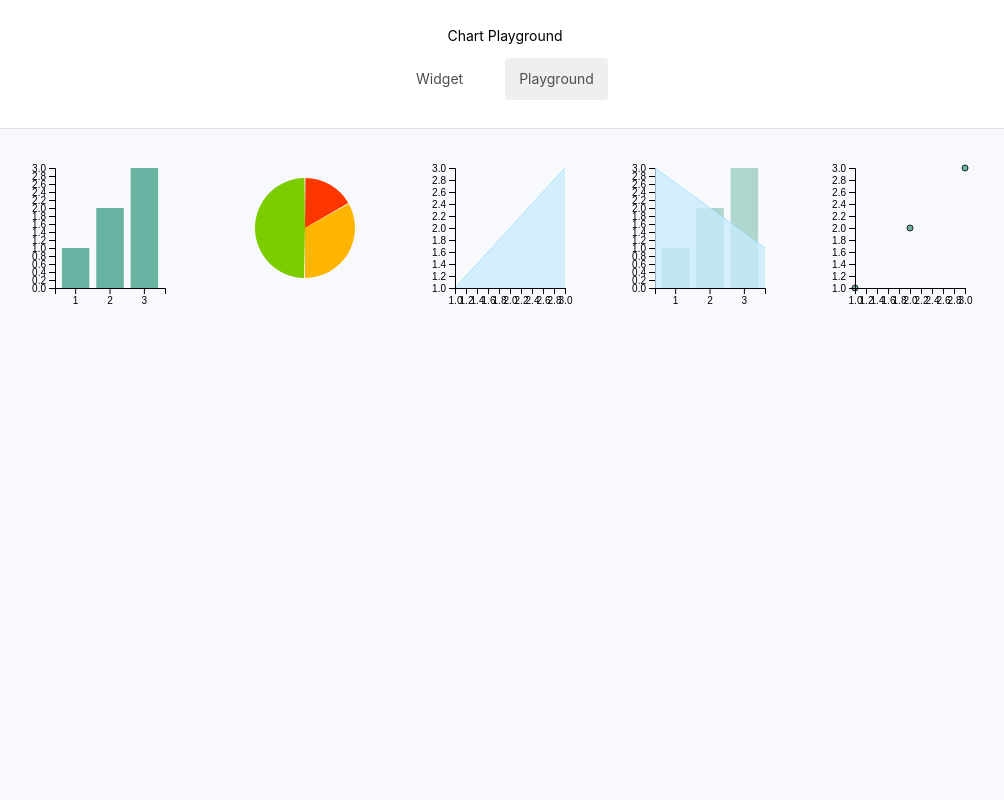
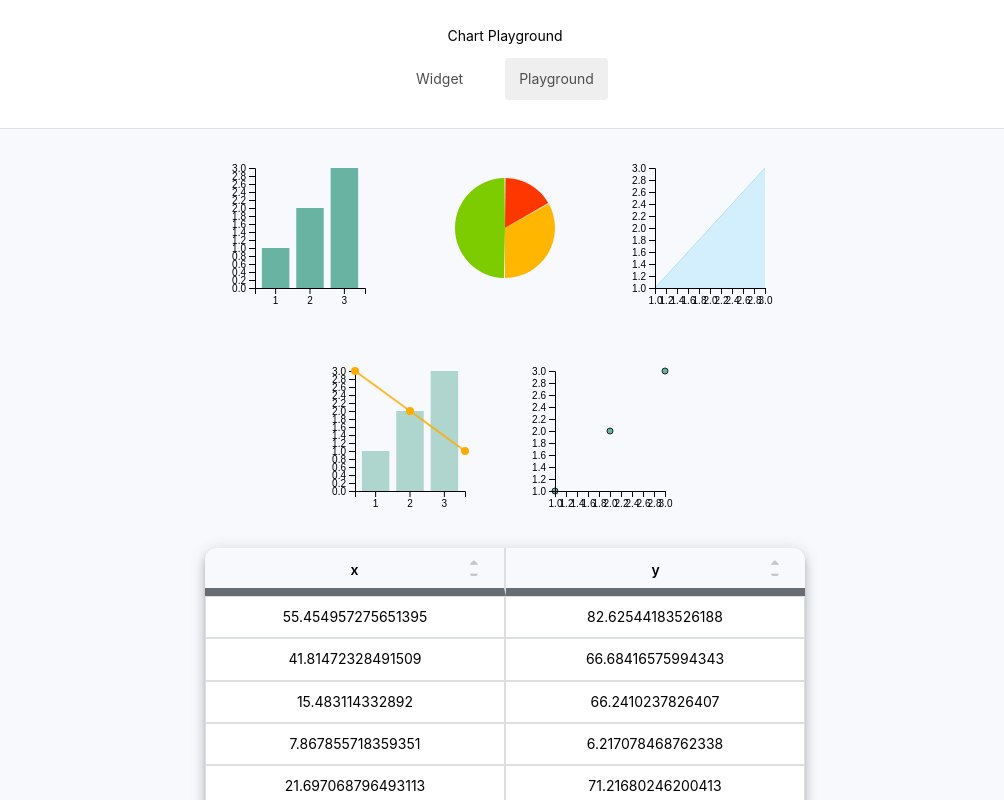
Before and after one commit to michaelmendoza/chart-widget, a React (Create React App) app: page / in a window 1280 px wide. Both pictures are taken after a click on the button "Playground". Shown: the top 800 px of the page, without its empty margins (135-1139 px from the left). Built offline with nearby package versions, Linux system fonts and the light colour scheme.

Commit message:
Added DataTables. Added cache to DataSource. Fix to DualCharts.

```diff
--- a/src/App.scss
+++ b/src/App.scss
@@ -129,6 +129,14 @@ label {
   text-align: center;
 }
 
+/** Helper atomic classes */
+
+.text-align-center {
+  text-align: center;
+}
+
+/** Layout with flex box */
+
 .layout-row {
   display: flex;
   align-items: center;
@@ -142,8 +150,10 @@ label {
   justify-content: center;
 }
 
-.flex-100 {
-  flex:0 0 1;
+.flex { box-sizing: border-box; flex: 1; }
+$percents: 5, 10, 15, 20, 25, 30, 35, 40, 45, 50, 55, 60, 65, 70, 75, 80, 85, 90, 95, 100;
+@each $percent in $percents {
+    .flex-#{$percent} { flex: 0 0 percentage($percent/100); }
 }
 
 .layout-space-between {
@@ -291,8 +301,7 @@ label {
     padding: 1em 2em 2em 2em;
     box-shadow: $box-shadow;
 
-    width: 50em;
-    //height: 40em;
+    width: 25vmax;
     top: 0;
     bottom: 0;
     right: 0;
--- /dev/null
+++ b/src/Chart/components/Tables/DataTable.tsx
@@ -0,0 +1,37 @@
+import React, { } from 'react';
+import Utils from '../../modules/utils';
+import DataTableFilters from './DataTableFilters';
+import DataTableHeaders from './DataTableHeaders';
+import DataTableRow from './DataTableRow';
+import './data-table.scss';
+
+export const getMockTableData = () =>{
+    const data = [];
+    for(var i = 0; i < 10; i++) {
+        data.push({ x: Utils.random(0,100), y:Utils.random(0,100) });
+    }
+    const keys = ['x','y'];
+    return { data:data, keys:keys }
+}
+
+interface Props {
+    data: any [],
+    columns: string []
+}
+
+const DataTable: React.FC<Props> = (props) => {
+
+    return (
+        <div className="data-table">
+            <DataTableHeaders columns={props.columns}></DataTableHeaders>
+           {
+                props.data.map((row : any)=> {
+                    return <DataTableRow row={row} columns={props.columns}></DataTableRow>
+                })
+           }
+
+        </div>
+    )
+}
+
+export default DataTable;
--- /dev/null
+++ b/src/Chart/components/Tables/DataTableFilters.tsx
@@ -0,0 +1,12 @@
+import React, { } from 'react';
+
+const DataTableFilters = () => {
+
+    return (
+        <div className="chart-data-table-filters">
+            <div>  </div>
+        </div>
+    )
+}
+
+export default DataTableFilters;
--- /dev/null
+++ b/src/Chart/components/Tables/DataTableHeaders.tsx
@@ -0,0 +1,40 @@
+import React, { } from 'react';
+
+interface Props {
+    columns: string []
+}
+
+const DataTableHeaders: React.FC<Props> = (props) => {
+
+    const handleSortUp = () => { }
+
+    const handleSortDown = () => { }
+
+    return (
+        <div className="data-table-headers layout-row">
+        {
+            props.columns.map(function(header) {
+
+            var buttonUp = 	<button className='sort-button sort-up'>
+                <i className='fas fa-sort-up' onClick={handleSortUp}></i>
+            </button>
+
+            var buttonDown = <button className='sort-button sort-down'>
+                <i className='fas fa-sort-down' onClick={handleSortDown}></i>
+            </button>
+
+            //buttonUp = header.key == 'selected' ? null : buttonUp;
+            //buttonDown = header.key == 'selected' ? null : buttonDown;
+
+            return <div className={'data-table-header ' + header + ' flex'} key={header}>
+                {header}
+                {buttonUp}
+                {buttonDown}
+            </div>
+            })
+        }
+        </div>
+    )
+}
+
+export default DataTableHeaders;
--- /dev/null
+++ b/src/Chart/components/Tables/DataTableRow.tsx
@@ -0,0 +1,24 @@
+import React, { } from 'react';
+
+interface Props {
+    row: any,
+    columns: string []
+}
+
+const DataTableRow: React.FC<Props> = (props) => {
+
+    return (
+        <div className="data-table-row layout-row">
+            {
+                props.columns.map((column : string, index : number)=> {
+                    var key = column;
+                    var cell = props.row[key];
+
+                    return <div className={'data-table-cell flex ' + key} key={key}>{cell}</div>
+                })
+            }
+        </div>
+    )
+}
+
+export default DataTableRow;
--- /dev/null
+++ b/src/Chart/components/Tables/data-table.scss
@@ -0,0 +1,79 @@
+
+// Tables Colors
+$white: #FFFFFF;
+$black: #222222;
+$blue: #4E87C6;
+
+$table-grey: #686C73;
+$table-purple: #9969B3;
+$table-blue: #32A5DE;
+$table-orange: #E67701;
+$table-green: #76B101;
+$table-teal: #00C9B3;
+$table-pink: #FF5478;
+$table-border: #DBDFE2;
+$table-filter-bg: #E6E7E9;
+
+.data-table {
+	//box-shadow: 0 0 0 1px rgba(8,9,10,0.1);
+    box-shadow: 0 4px 5px -2px rgba(0,0,0,.2), 0 7px 10px 1px rgba(0,0,0,.14), 0 2px 16px 1px rgba(0,0,0,.12);
+	border-radius: 12px;
+	margin-bottom: 20px;
+
+	.data-table-headers {
+    font-size: 14px;
+	}
+
+	.data-table-header {
+		padding: 14px 12px 10px 12px;
+		border-bottom: solid 8px $table-grey;
+		font-weight: 600;
+		border-right: solid 2px $table-border;
+		position: relative;
+
+		&:last-of-type { border-right: none; }
+
+		.sort-button {
+			background: none;
+			border: none;
+			color: #C8C8C8;
+			cursor: hand; cursor: pointer;
+			height: 16px;
+			overflow: hidden;
+			position: absolute;
+			right: 10px;
+			width: 16px;
+
+			&:hover { color: $blue; }
+			&:focus { color: $blue; outline:0; }
+		}
+
+		.sort-up { top: 0; }
+		.sort-down { bottom: 12px }
+		.arrow_up { margin-left: -9px; margin-top: 0px; }
+		.arrow_down { margin-left: -9px; margin-top: -12px; }
+	}
+
+	.data-table-row {
+		font-size: 14px;
+		background-color: $white;
+	}
+
+	.data-table-cell {
+		border: solid 1px $table-border;
+		padding: 12px;
+		position: relative;
+	}
+
+	.data-table-filters {
+		font-size: 13px;
+	}
+
+	.data-table-filter-cell {
+		background-color: $table-filter-bg;
+		border: solid 1px $table-border;
+		padding: 14px 12px;
+		position: relative;
+	}
+
+}
--- a/src/Chart/components/charts/DualChart.jsx
+++ b/src/Chart/components/charts/DualChart.jsx
@@ -13,7 +13,7 @@ const DualChart = (props) => {
     const d3Container = useRef(null);
     const margin = { top: 40, right: 40, bottom: 40, left: 50 };
     const areaColor = '#C7EBFE';
-    const lineColor = '#89D7F9';
+    const lineColor = '#ffab00'; //'#89D7F9';
 
     // Get margin adjusted width and height
     const width = props.width - margin.left - margin.right;
@@ -53,46 +53,36 @@ const DualChart = (props) => {
 		var line = d3.line()
 			.x(function(d) { return x(d.x); })
 			.y(function(d) { return y(d.y); })
+            .curve(d3.curveMonotoneX)
 
         // Line for start of animation
 		var lineStart = d3.line()
 			.x(function(d) { return x(d.x); })
-			.y(0)
-
-		var area = d3.area()
-			.x(function(d) { return x(d.x); })
-			.y0(height)
-			.y1(function(d) { return y(d.y); })
-
-        // Area for start of animation
-		var areaStart = d3.area()
-			.x(function(d) { return x(d.x); })
-			.y0(height)
-			.y1(height)
+            .y(0)
+            .curve(d3.curveMonotoneX)
 
 		// Create line chart
 		g.append("path")
 			.datum(data)
 			.attr("class", "line")
 			.attr("stroke", lineColor)
-			.attr('stroke-width', 1)
+			.attr('stroke-width', 2)
 			.attr("fill", 'none')
 			.attr("opacity", "0.8")
 			.attr("d", lineStart)
 			.transition()
 			.duration(500)
-			.attr("d", line)
+            .attr("d", line)
 
-		// Create area chart
-		g.append("path")
-			.datum(data)
-			.attr("class", "area")
-			.attr("fill", areaColor)
-			.attr("opacity", "0.75")
-			.attr("d", areaStart)
-			.transition()
-			.duration(500)
-            .attr("d", area)
+        g.selectAll(".dot")
+            .data(data)
+            .enter().append("circle") // Uses the enter().append() method
+            .attr("class", "dot") // Assign a class for styling
+            .attr("fill", lineColor)
+            .attr("cx", function(d, i) { return x(d.x) })
+            .attr("cy", function(d) { return y(d.y) })
+            .attr("r", 4);
+
     }
 
     useEffect(() => {
--- a/src/Chart/services/ChartDataPipeline.ts
+++ b/src/Chart/services/ChartDataPipeline.ts
@@ -31,6 +31,7 @@ export class DataSource {
     feedName: string;
     attributes: string[];
     type: ChartTypes;
+    cache: any = null;
 
     constructor(feedName:string, attributes:string[] = [], type : ChartTypes) {
         this.feedName = feedName;
@@ -47,16 +48,21 @@ export class DataSource {
             case ChartTypes.Bar:
             case ChartTypes.Pie:
             case ChartTypes.LineArea:
-                return ChartDataService.fetchChartData(this.feedName, this.attributes[0]);
+                return ChartDataService.fetchChartData(this.feedName, this.attributes[0]).then((res : any) => {
+                    this.cache = res;
+                    return this.cache;
+                })
             case ChartTypes.ScatterPlot:
                 return ChartDataService.fetchEntityDataByFeed(this.feedName).then((res) => {
                     const pipeline = new DataPipeline(res, this.attributes, this.type, DataIOTypes.Entity, DataIOTypes.XtYPointArray);
-                    return pipeline.processData();
+                    this.cache = pipeline.processData();
+                    return this.cache;
                 })
             case ChartTypes.TimeSeries:
                 return ChartDataService.fetchEntityDataByFeed(this.feedName).then((res) => {
                     const pipeline = new DataPipeline(res, this.attributes, this.type, DataIOTypes.Entity, DataIOTypes.XtMultiPointArray);
-                    return pipeline.processData();
+                    this.cache = pipeline.processData();
+                    return this.cache;
                 })
         }
 
--- a/src/Chart/states/ChartState.tsx
+++ b/src/Chart/states/ChartState.tsx
@@ -2,8 +2,6 @@ import React, { createContext, useReducer } from 'react';
 import { ChartConfig, IChartState, ChartItem, IChartItem } from '../models/ChartModels';
 import { Actions, ChartReducer } from '../reducers/ChartReducers';
 import { ChartTypes, DataTypes } from '../models/ChartTypes';
-import ChartDataService from '../services/ChartDataService';
-import { DataSource } from '../services/ChartDataPipeline';
 
 /**
  * Inital state for ChartState (implements IChartState)
@@ -19,7 +17,7 @@ const initialState : IChartState = {
     chartConfig: new ChartConfig()
 }
 
-/** Interface for StateManager - Constains State helper functions  */
+/** Interface for StateManager - Contains State helper functions  */
 interface IChartStateManager {
     getChartToEdit: () => IChartItem
 }
--- a/src/Chart/states/ChartStateDebuger.tsx
+++ b/src/Chart/states/ChartStateDebuger.tsx
@@ -1,5 +1,31 @@
-import React, { useContext } from 'react';
+import React, { useContext, useEffect, useState } from 'react';
+import { idText } from 'typescript';
+import DataTable from '../components/Tables/DataTable';
+import { IChartItem } from '../models/ChartModels';
 import ChartState from '../states/ChartState';
+
+interface Props {
+    item: any
+}
+
+const DataSourceTable: React.FC<Props> = (props) => {
+
+    const [count, setCount] = useState(0);
+    const [data, setData] = useState([]);
+    const [columns, setColumns] = useState(['x','y']);
+
+    useEffect(()=> {
+        setData(props.item.dataSource.cache);
+        if(props.item.dataSource.cache)
+            setColumns(Object.keys(props.item.dataSource.cache[0]))
+    }, [props.item.dataSource.cache])
+
+    return (
+        <div style={{marginTop:"1em"}}>
+            { data ? <DataTable data = {data} columns = {columns}></DataTable> : null }
+        </div>
+    )
+}
 
 const ChartStateDebugger = () => {
 
@@ -16,7 +42,10 @@ const ChartStateDebugger = () => {
             <label> ChartList </label>
             <ol>
                 {
-                    state.chartList.map((item)=> <li> { JSON.stringify(item, null, 1) } </li>)
+                    state.chartList.map((item)=> <li>
+                        <div> { JSON.stringify(item, null, 1) }  </div>
+                        <DataSourceTable item={item}></DataSourceTable>
+                    </li>)
                 }
              </ol>
         </div>
--- a/src/ChartPlayground/components/Playground.tsx
+++ b/src/ChartPlayground/components/Playground.tsx
@@ -4,20 +4,31 @@ import DualChart from '../../Chart/components/Charts/DualChart';
 import LineAreaChart from '../../Chart/components/Charts/LineAreaChart';
 import PieChart from '../../Chart/components/Charts/PieChart';
 import ScatterPlot from '../../Chart/components/Charts/ScatterPlot';
+import DataTable, { getMockTableData } from '../../Chart/components/Tables/DataTable';
 
 const Playground = () => {
 
     const data = [{x:1,y:1,y2:3},{x:2,y:2,y2:2},{x:3,y:3,y2:1}]
     const data2 = [{x:1,y:[1,3]},{x:2,y:[2,2]},{x:3,y:[3,1]}]
+    const data3 = getMockTableData()
 
     return (
+        <div>
             <div className="layout-row">
                 <BarChart width={200} height={200} data={data}/>
                 <PieChart width={200} height={200} data={data}/>
                 <LineAreaChart width={200} height={200} data={data}/>
+            </div>
+            <div className="layout-row">
                 <DualChart width={200} height={200} data={data2}/>
                 <ScatterPlot width={200} height={200} data={data}/>
             </div>
+            <div style={{textAlign:"center", width:"600px", margin:"1em auto"}}>
+                <DataTable data={data3.data} columns={data3.keys}></DataTable>
+            </div>
+
+        </div>
+
     )
 }
 
--- /dev/null
+++ b/src/layout.scss
@@ -0,0 +1,58 @@
+
+// Layout with flex-box
+
+.layout {
+    box-sizing: border-box;
+    display: -webkit-flex;
+    display: -moz-flex;
+    display: -ms-flexbox;
+    display: flex;
+  }
+
+  .layout-row {
+      @extend .layout;
+      -ms-flex-direction: row;
+    flex-direction: row;
+    -webkit-flex-direction: row;
+  }
+
+  .layout-center {
+      @extend .layout;
+
+      -webkit-align-items: center;
+    -ms-flex-align: center;
+    align-items: center;
+    -webkit-justify-content: center;
+    -ms-flex-pack: center;
+    justify-content: center;
+  }
+
+  .flex { box-sizing: border-box; flex: 1; }
+  $percents: 5, 10, 15, 20, 25, 30, 35, 40, 45, 50, 55, 60, 65, 70, 75, 80, 85, 90, 95, 100;
+  @each $percent in $percents {
+      .flex-#{$percent} { flex: 0 0 percentage($percent/100); }
+  }
+
+  /*
+  // Example for row layout
+  <div class="layout-row">
+      <div class="flex-20"> A </div>  // take 20% width
+      <div class="flex-10"> B </div>  // take 10% width
+      <div class="flex"> C </div>		 	// take leftover width
+      <div class="flex"> D </div>		 	// take leftover width and share with other flex
+  </div>
+
+  // Example for row layout
+  <div class="layout-row">
+      <div class="flex"> A </div>		 	// take leftover width and share with other flex
+      <div class="flex-20"> B </div>  // take 20% width
+      <div class="flex-10"> C </div>  // take 10% width
+      <div class="flex"> D </div>		 	// take leftover width and share with other flex
+  </div>
+
+  // Example for row layout with centered content
+  <div class="layout-center">
+    <div class="flex-20"> A </div>
+    <div class="flex-10"> B </div>
+  </div>
+  */
```
Lines whose indentation alone changed are shown as unchanged.
